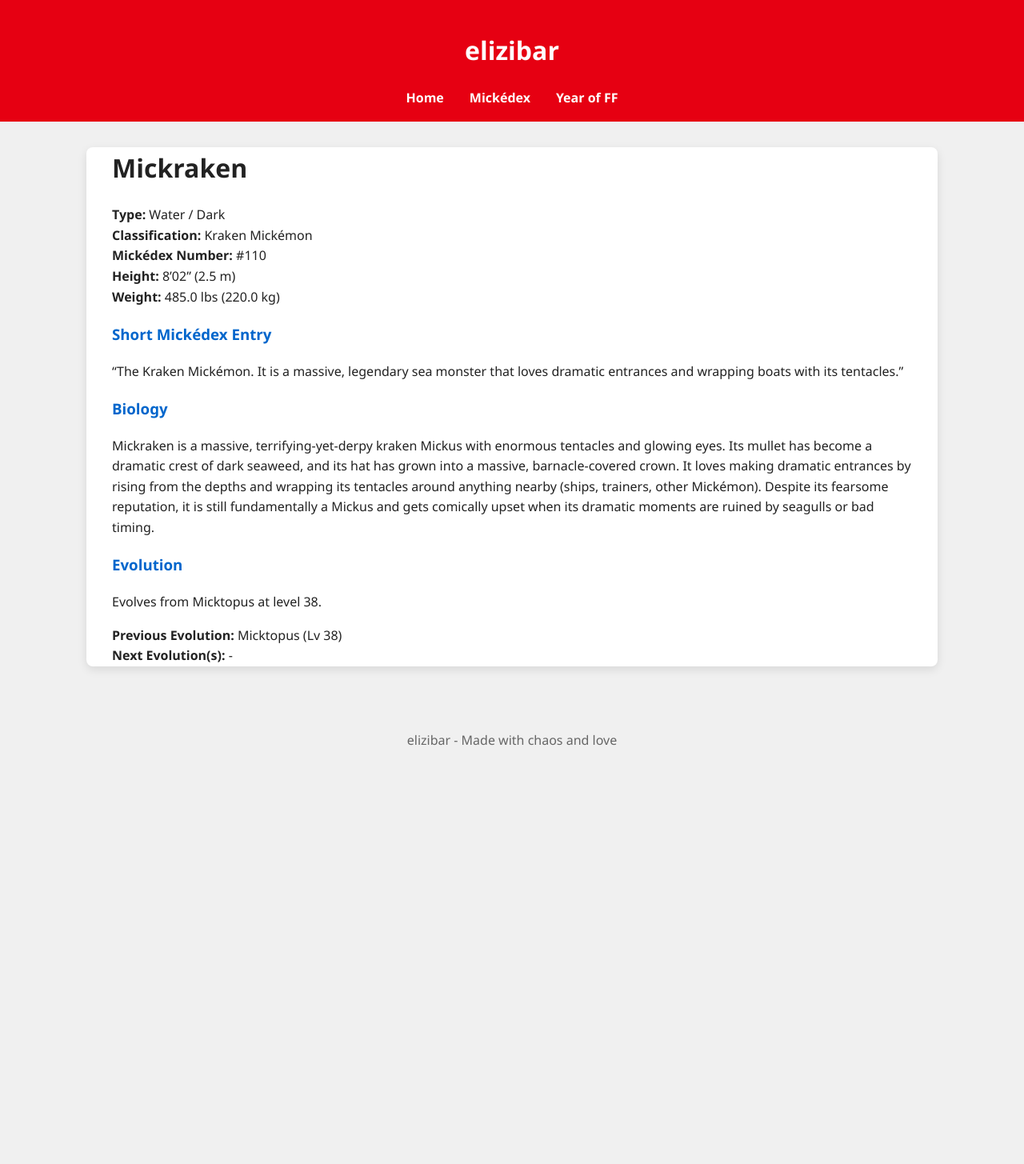
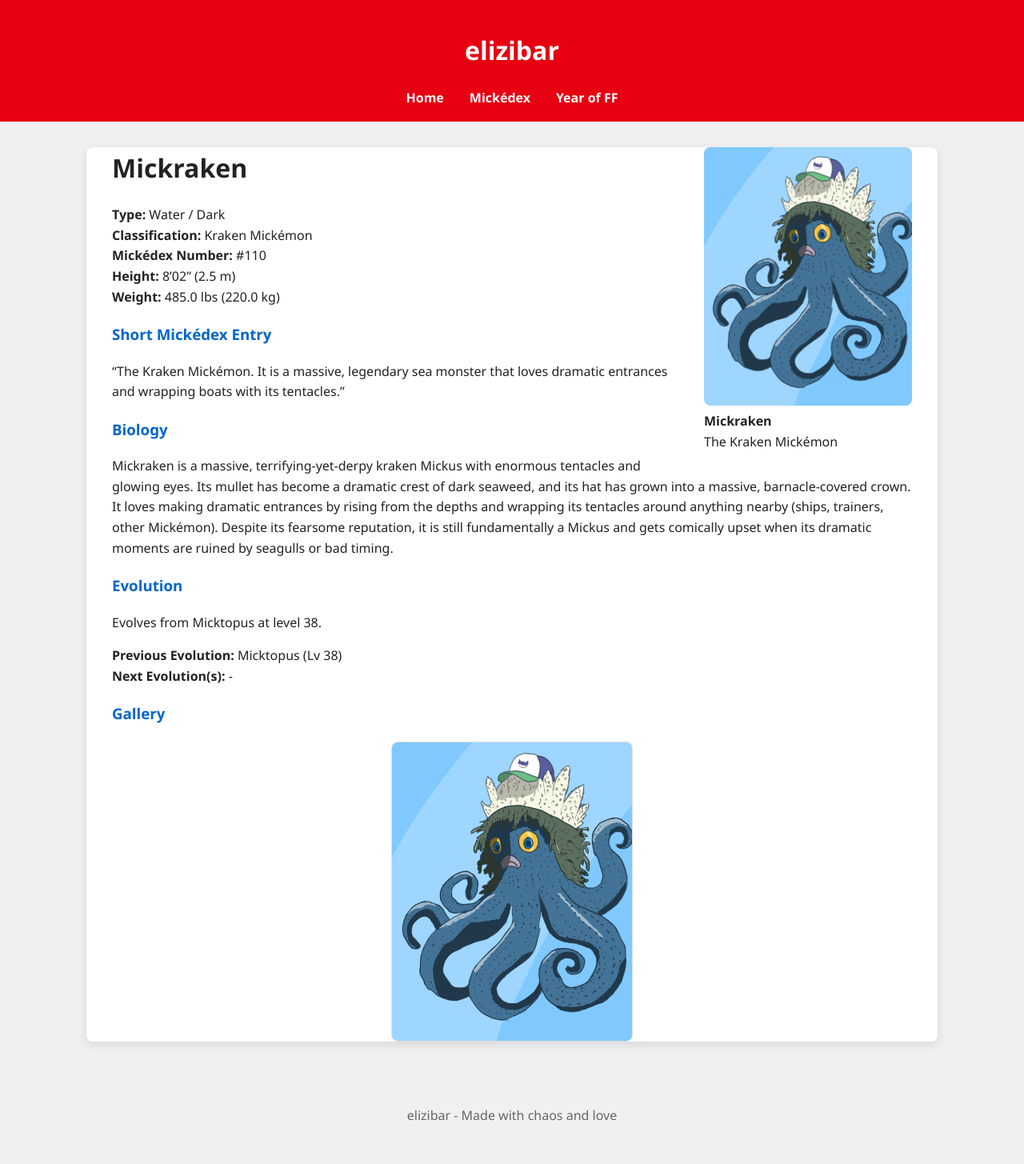
Before and after one commit to elizibar/elizibar.github.io, a Jekyll site: the page built from mickedex/fish/mickraken.md, in a window 1280 px wide. Shown: the whole page at 80% size. Built offline with Jekyll 4.4.1, drawn with Linux system fonts in a browser that asks for light colours; before the commit the page ends 986 px from its top, so only the background shows below that.

Commit message:
mickraken

```diff
--- a/mickedex/fish/mickraken.md
+++ b/mickedex/fish/mickraken.md
@@ -3,6 +3,11 @@
 layout: default
 permalink: /mickedex/mickraken/
 ---
+
+<figure style="float: right; margin: 0 0 20px 20px; width: 260px;">
+  <img src="/assets/images/mickraken.png" alt="Mickraken" style="width: 100%; border-radius: 8px;">
+  <figcaption><strong>Mickraken</strong><br>The Kraken Mickémon</figcaption>
+</figure>
 
 # Mickraken
 
@@ -23,3 +28,6 @@
 
 **Previous Evolution:** Micktopus (Lv 38)
 **Next Evolution(s):** -
+
+### Gallery
+![Mickraken](/assets/images/mickraken.png){:width="30%" style="display: block; margin: 20px auto; border: 1px solid #ddd; border-radius: 8px;"}
```
Also changed, not shown: assets/images/mickraken.png (added).
